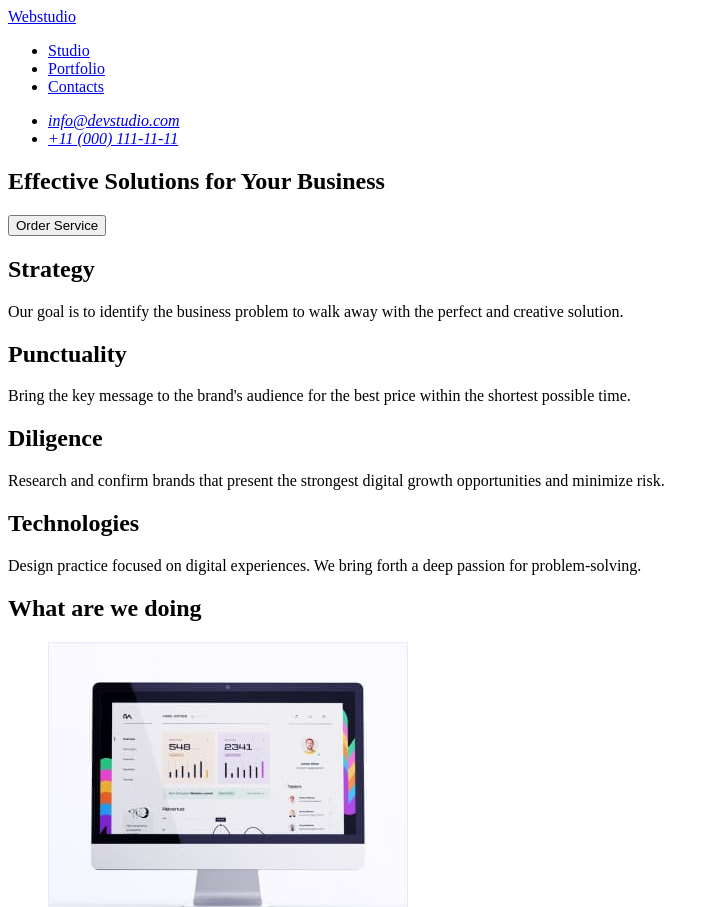
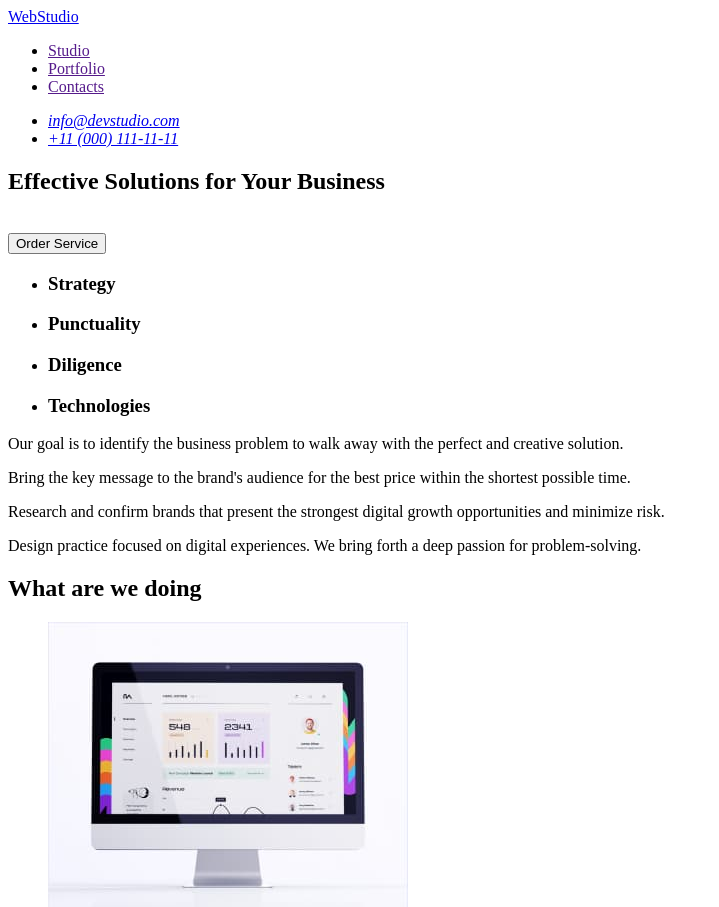
Before and after one commit to Juli1a1/goit-markup-hw-01, a plain HTML site: page index.html in a window 1280 px wide. Shown: the top 907 px of the page, without its empty margins (0-719 px from the left). Drawn offline with Linux system fonts and the light colour scheme.

Commit message:
виправлення помилок index.html

```diff
--- a/index.html
+++ b/index.html
@@ -11,10 +11,11 @@
 <body>
     <header>
         <nav>
-            <a href="./index.html">Webstudio</a>
-            <ul><li><a href="#">Studio</a></li>
-            <li><a href="#">Portfolio</a></li>
-            <li><a href="#">Contacts</a></li></ul>
+            <a href="./index.html">WebStudio</a>
+            <ul>
+            <li><a href="">Studio</a></li>
+            <li><a href="">Portfolio</a></li>
+            <li><a href="">Contacts</a></li></ul>
         </nav>
         <address>
             <ul>
@@ -27,28 +28,27 @@
     <main>
         <!-- hero images -->
         <section>
-            <h2>Effective Solutions
-                for Your Business</h2>
+            <h1>Effective Solutions
+                for Your Business</h1>
+                <br>
             <button type="button">Order Service</button>
         </section>
         <!-- section 1 -->
         <section>
-        <h2>Strategy</h2>
+            <ul>
+                <li><h3>Strategy</h3></li>
+                <li><h3>Punctuality</h3></li>
+                <li><h3>Diligence</h3></li>
+                <li><h3>Technologies</h3></li>
+            </ul>
             <p>Our goal is to identify the business
                 problem to walk away with the perfect and creative solution.</p>
-
-        <h2>Punctuality</h2>
             <p>Bring the key message to the brand's audience for the best price within the shortest possible
                     time.</p>
-
-        <h2>Diligence</h2>
             <p>Research and confirm brands that present the strongest digital growth opportunities and minimize
                         risk.</p>
-
-        <h2>Technologies</h2>
             <p>Design practice focused on digital experiences. We bring forth a deep passion for
                             problem-solving.</p>
-
         </section>
         <!-- section 2 -->
         <section>
@@ -87,10 +87,10 @@
         </section>
     </main>
     <footer>
-        <ul><li><a href="./index.html">WebStudio</a></li></ul>
+        <a href="./index.html">WebStudio</a>
         <p>Increase the flow of customers and sales for your business with digital marketing & growth
         solutions.</p>
-            <br>
+
     </footer>
 </body>
 
```
Lines whose indentation alone changed are shown as unchanged.
